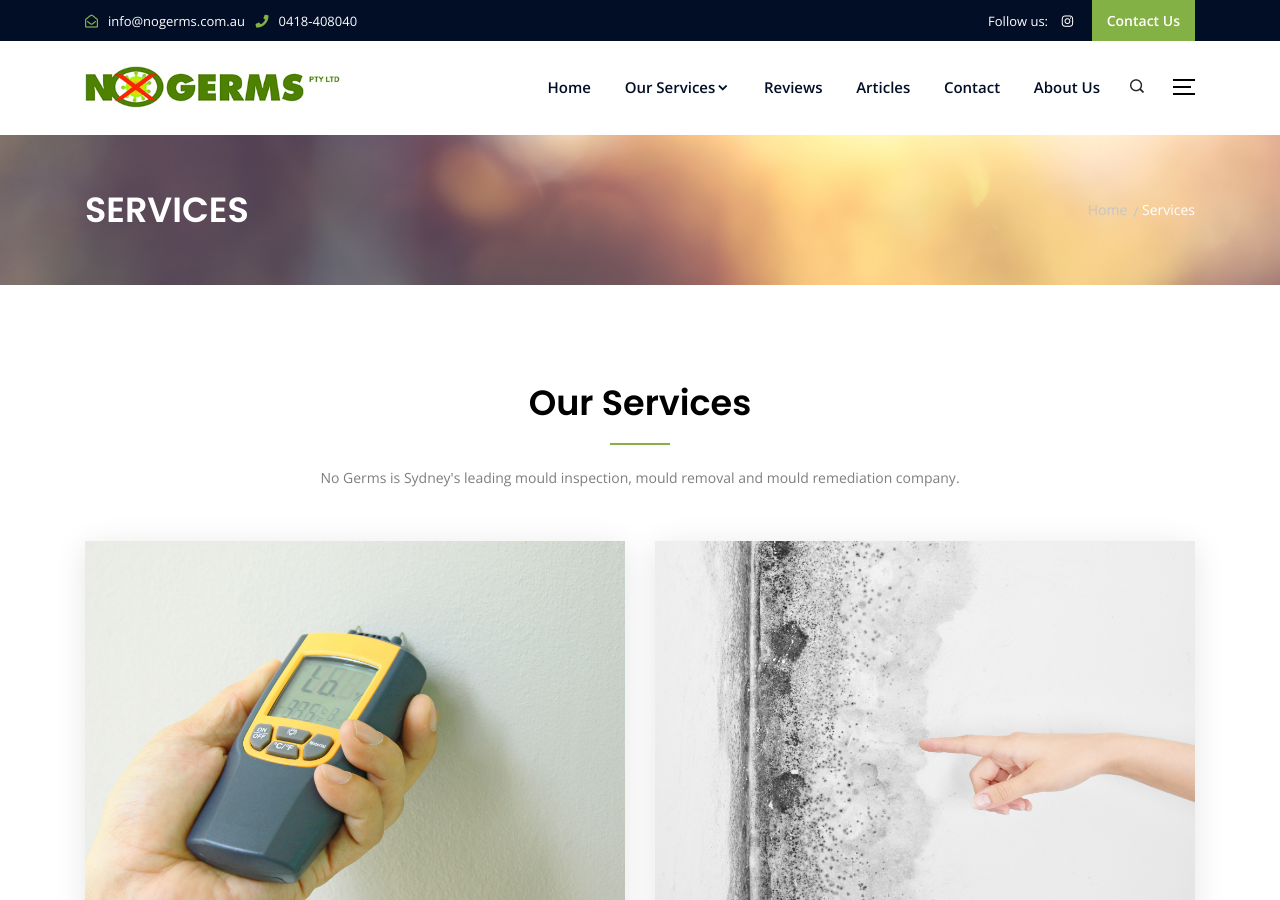
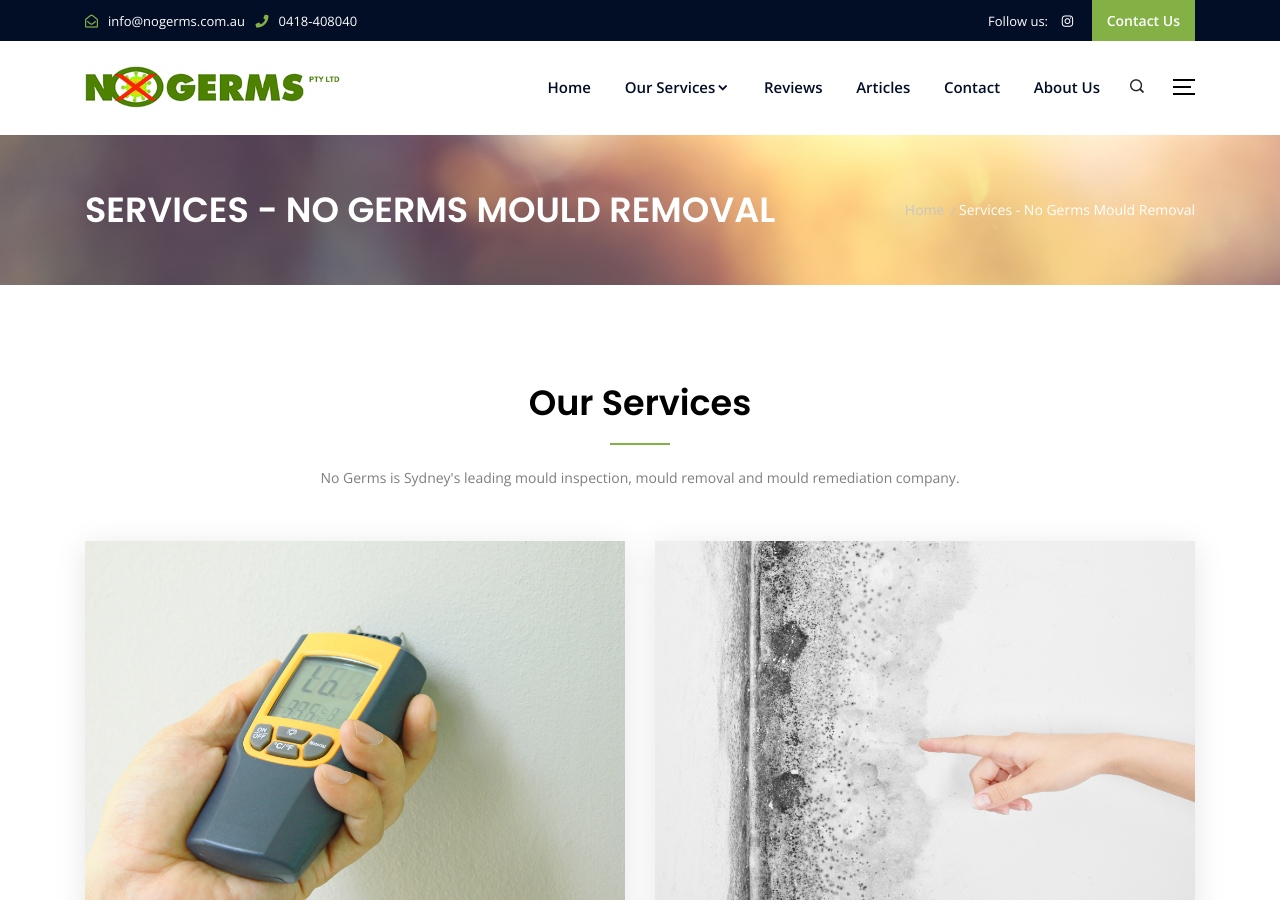
Before and after one commit to nogermsau/nogerms.github.io, a Jekyll site: the page built from pages/services.html, in a window 1280 px wide and 900 px high. Built offline with Jekyll 4.4.1, drawn with Linux system fonts in a browser that asks for light colours.

Commit message:
updated all page descriptions

```diff
--- a/_config.yml
+++ b/_config.yml
@@ -1,7 +1,7 @@
 title: "Mould Removal | Mould Removal Sydney | nogerms.com.au"
 email: "info@nogerms.com.au"
 description: >- # this means to ignore newlines until "baseurl:"
- No Germs providing leading solutions for your condensation, rising damp, mould and sub floor moisture problems. All solutions are safe and non-toxic.
+ We are Sydney's mould removal experts. No Germs provides safe and non-toxic solutions for your mould, condensation, rising damp and sub floor moisture problems.
 baseurl: "" # the subpath of your site, e.g. /blog
 url: "" # the base hostname & protocol for your site, e.g. http://example.com or  https://tradejk.netlify.com
 instagram_url: https://www.instagram.com/nogerms1
--- a/pages/about.html
+++ b/pages/about.html
@@ -2,6 +2,7 @@
 layout: page
 title: About Us - No Germs Mould Removal
 heading: About Us
+description: Our friendly, experienced and passionate team at No Germs are always here to help
 permalink: "/about"
 ---
 <!-- about-info -->
--- a/pages/contact.html
+++ b/pages/contact.html
@@ -2,6 +2,7 @@
 layout: page
 title: Contact - No Germs Mould Removal
 heading: Contact
+description: Contact No Germs today. We are Sydney's mould removal experts
 permalink: "/contact"
 redirect_from:
   - /contact-us
--- a/pages/reviews.html
+++ b/pages/reviews.html
@@ -2,6 +2,7 @@
 layout: page
 title: Reviews - No Germs Mould Removal
 heading: Reviews
+description: Read what some of our happy customers are saying about us
 permalink: "/reviews"
 ---
 <!-- about-info -->
--- a/pages/services.html
+++ b/pages/services.html
@@ -1,7 +1,7 @@
 ---
 layout: page
 title: Services
-heading: Services
+heading: Services - No Germs Mould Removal
 permalink: "/services"
 ---
 
```
